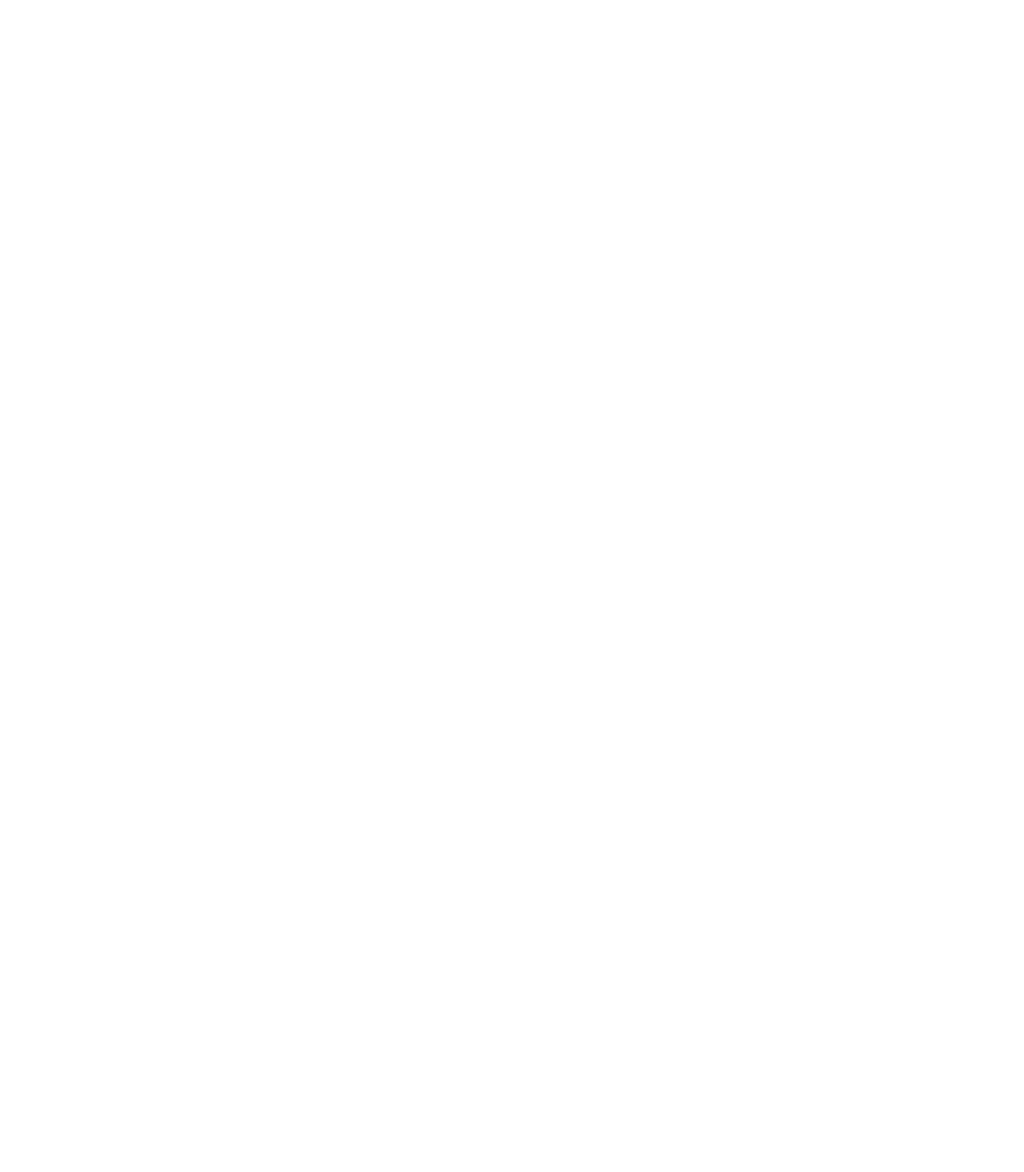
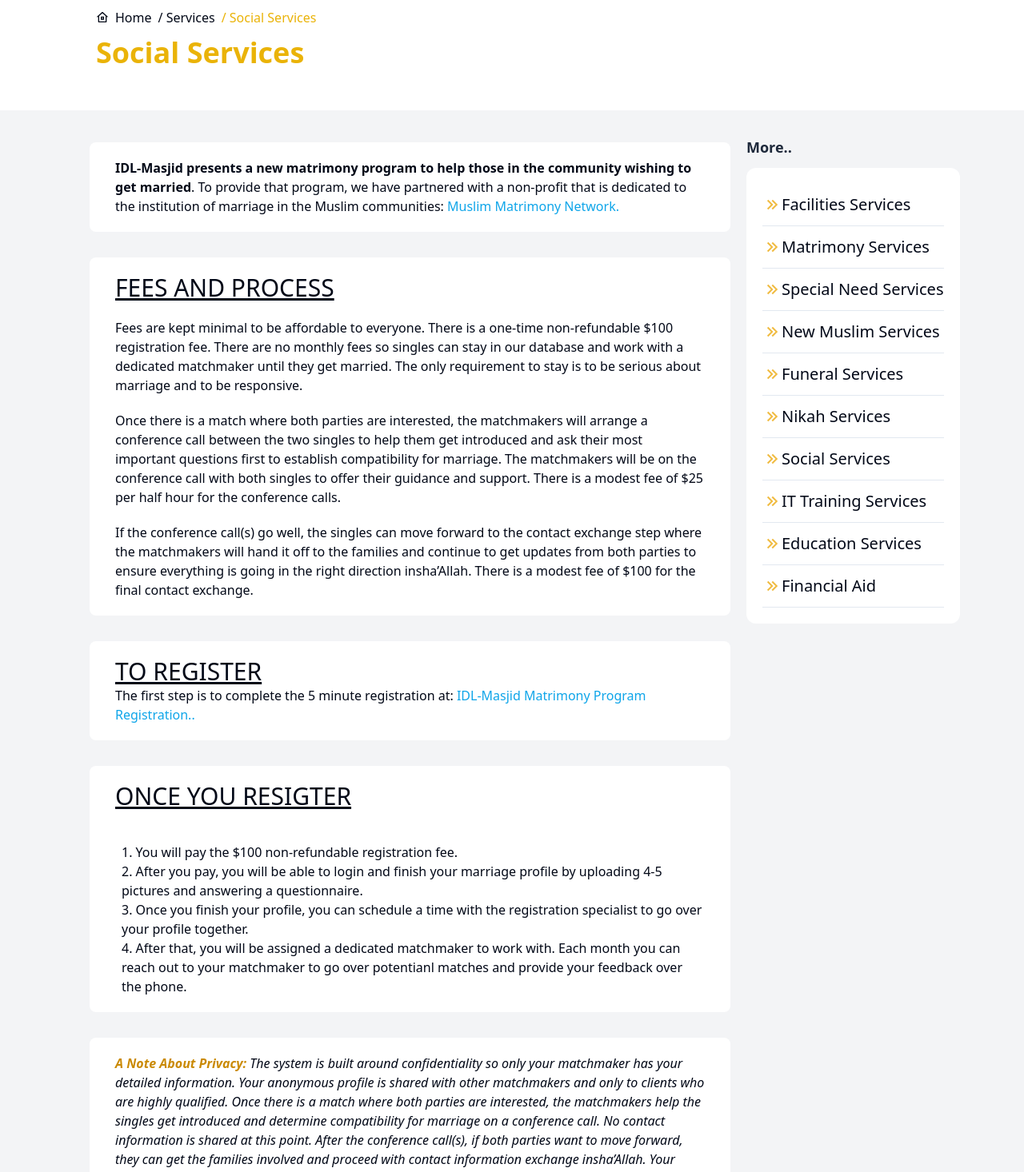
Before and after one commit to ishmam99/Hajj_Umrah, a Vue app: page /services/social in a window 1280 px wide. Before the commit this address had no page. Shown: the part 60-1526 px from the top of the page at 80% size. Before the commit the page ends 800 px from the top, so only its background shows below. Built offline with nearby package versions, Linux system fonts and the light colour scheme.

Commit message:
SocialPageAdd

```diff
--- a/src/components/Navbar.vue
+++ b/src/components/Navbar.vue
@@ -18,7 +18,7 @@
                 <router-link to="/services/matrimony" class="hover:pl-5 duration-300">Matrimony Service</router-link>
                 <router-link to="/services/education" class="hover:pl-5 duration-300">Education Service</router-link>
                 <a class="hover:pl-5 duration-300">IT Training Services</a>
-                <a class="hover:pl-5 duration-300">Social Services</a>
+                <router-link to="/services/social" class="hover:pl-5 duration-300">Social Services</router-link>
                 <a class="hover:pl-5 duration-300">Financial Aid</a>
               </ul>
           </ul>
--- a/src/router/index.ts
+++ b/src/router/index.ts
@@ -51,6 +51,11 @@
       path: '/about',
       name: 'about',
       component: () => import('../views/AboutView.vue')
+    },
+    {
+      path: '/services/social',
+      name: 'about',
+      component: () => import('../views/Services/SocialService.vue')
     }
   ]
 })
--- /dev/null
+++ b/src/views/Services/SocialService.vue
@@ -0,0 +1,131 @@
+<template>
+    <div>
+      <DefaultLayout>
+        <div class="px-20 ml-10">
+          <div class="bg-white">
+            <div class="flex items-center gap-2">
+              <svg
+                xmlns="http://www.w3.org/2000/svg"
+                viewBox="0 0 24 24"
+                width="16"
+                height="16"
+                fill="currentColor"
+              >
+                <path
+                  d="M19 21H5C4.44772 21 4 20.5523 4 20V11L1 11L11.3273 1.6115C11.7087 1.26475 12.2913 1.26475 12.6727 1.6115L23 11L20 11V20C20 20.5523 19.5523 21 19 21ZM6 19H18V9.15745L12 3.7029L6 9.15745V19ZM9 9.99998H15V16H9V9.99998ZM11 12V14H13V12H11Z"
+                ></path>
+              </svg>
+              <p>Home</p>
+              <p>/ Services</p>
+              <p class="text-yellow-500">/ Social Services</p>
+            </div>
+            <div class="bg-white rounded-lg relative py-3">
+              <h1 class="text-yellow-500 text-4xl font-semibold">Social Services</h1>
+              <div>
+                <p></p>
+              </div>
+            </div>
+          </div>
+        </div>
+        <div class="bg-gray-100 h-full px-20 pl-28 py-5 mt-10 flex justify-between gap-5">
+          <div class="space-y-8 w-3/4">
+            <div class="bg-white px-8 py-5 mt-5 gap-5 rounded-lg">
+              <p>
+                <span class="font-semibold"
+                  >IDL-Masjid presents a new matrimony program to help those in the community wishing
+                  to get married</span
+                >. To provide that program, we have partnered with a non-profit that is dedicated to
+                the institution of marriage in the Muslim communities:
+                <a class="text-sky-500" href="https://www.muslimmatrimonynetwork.org/"
+                  >Muslim Matrimony Network.</a
+                >
+              </p>
+            </div>
+            <div class="bg-white px-8 py-5 mt-10 gap-5 rounded-lg">
+              <h1 class="text-3xl underline space-y-8">FEES AND PROCESS</h1>
+              <p class="mt-5">
+                Fees are kept minimal to be affordable to everyone. There is a one-time non-refundable
+                $100 registration fee. There are no monthly fees so singles can stay in our database
+                and work with a dedicated matchmaker until they get married. The only requirement to
+                stay is to be serious about marriage and to be responsive.
+              </p>
+              <p class="mt-5">
+                Once there is a match where both parties are interested, the matchmakers will arrange
+                a conference call between the two singles to help them get introduced and ask their
+                most important questions first to establish compatibility for marriage. The
+                matchmakers will be on the conference call with both singles to offer their guidance
+                and support. There is a modest fee of $25 per half hour for the conference calls.
+              </p>
+              <p class="mt-5">
+                If the conference call(s) go well, the singles can move forward to the contact
+                exchange step where the matchmakers will hand it off to the families and continue to
+                get updates from both parties to ensure everything is going in the right direction
+                insha’Allah. There is a modest fee of $100 for the final contact exchange.
+              </p>
+            </div>
+            <div class="bg-white px-8 py-5 mt-10 gap-5 rounded-lg">
+              <h1 class="text-3xl underline space-y-8">TO REGISTER</h1>
+              <p>
+                The first step is to complete the 5 minute registration at:
+                <a class="text-sky-500" href="https://www.muslimmatrimonynetwork.org/"
+                  >IDL-Masjid Matrimony Program Registration..</a
+                >
+              </p>
+            </div>
+            <div class="bg-white px-8 py-5 mt-10 gap-5 rounded-lg">
+              <h1 class="text-3xl underline space-y-8">ONCE YOU RESIGTER</h1>
+              <div class="mt-10 ml-2">
+                <ol class="list-decimal list-inside text-l">
+                  <li>You will pay the $100 non-refundable registration fee.</li>
+                  <li>
+                    After you pay, you will be able to login and finish your marriage profile by
+                    uploading 4-5 pictures and answering a questionnaire.
+                  </li>
+                  <li>
+                    Once you finish your profile, you can schedule a time with the registration
+                    specialist to go over your profile together.
+                  </li>
+                  <li>
+                    After that, you will be assigned a dedicated matchmaker to work with. Each month
+                    you can reach out to your matchmaker to go over potentianl matches and provide
+                    your feedback over the phone.
+                  </li>
+                </ol>
+              </div>
+            </div>
+            <div class="bg-white px-8 py-5 mt-10 gap-5 rounded-lg">
+              <p class="italic">
+                <span class="font-semibold text-yellow-600">A Note About Privacy:</span>
+                The system is built around confidentiality so only your matchmaker has your detailed
+                information. Your anonymous profile is shared with other matchmakers and only to
+                clients who are highly qualified. Once there is a match where both parties are
+                interested, the matchmakers help the singles get introduced and determine
+                compatibility for marriage on a conference call. No contact information is shared at
+                this point. After the conference call(s), if both parties want to move forward, they
+                can get the families involved and proceed with contact information exchange
+                insha’Allah. Your matchmaker will be with you through the entire process to provide
+                guidance and advice.
+              </p>
+            </div>
+            <div class="bg-white px-8 py-5 mt-10 gap-5 rounded-lg">
+              <p class="italic">
+                <span class="font-semibold text-yellow-600">Note:</span>
+                IDL-Masjid is providing matrimony services through 3rd party non-profits institutions.
+                Any personal information collected on the form is securely kept with the institutions.
+                For General Inquires Contact: info@muslimmatrimonynetwork.org.
+              </p>
+            </div>
+          </div>
+          <FacilitiesMore />
+        </div>
+      </DefaultLayout>
+    </div>
+  </template>
+
+  <script setup>
+  import DefaultLayout from '../../layouts/DefaultLayout.vue'
+  import Card from '../../components/CardSection.vue'
+  import FacilitiesMore from '../../components/FacilitiesMore.vue'
+  </script>
+
+  <style lang="scss" scoped></style>
```
